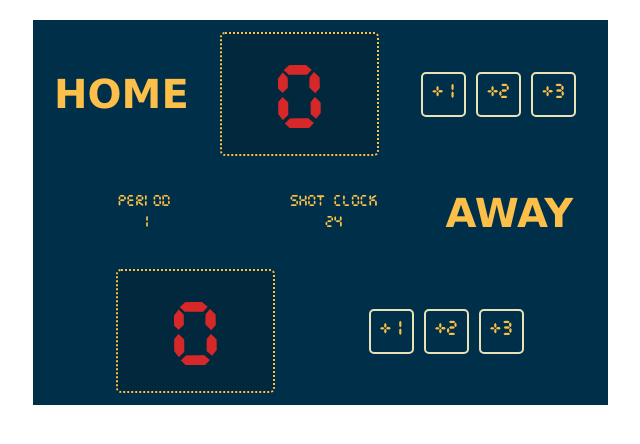
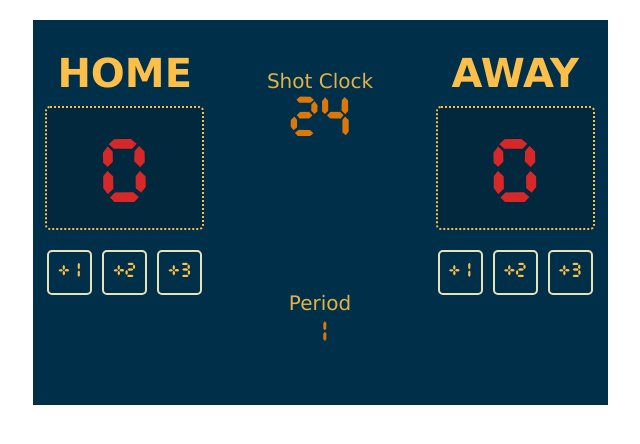
Before and after one commit to sergcbravo/Scrimba-Frontend-Projects, a website built with Vite: page bball_scoreboard-scrimba-project/index.html in a window 1280 px wide. Shown: the whole page, without its empty margins (320-960 px from the left). Built offline with nearby package versions, Linux system fonts and the light colour scheme.

Commit message:
fixed the design formatting, edited the div structure to add shot clock and period divs

```diff
--- a/bball_scoreboard-scrimba-project/index.css
+++ b/bball_scoreboard-scrimba-project/index.css
@@ -17,6 +17,17 @@ body {
     height: 385px;
     margin: 20px auto;
     background-color: #003049;
+}
+
+#home-side-container, #away-side-container {
+    display: flex;
+    flex-direction: column;
+    align-items: center;
+    justify-content: center;
+    width: 155px;
+    height: fit-content;
+    margin-bottom: 70px;
+
 }
 
 h3 {
@@ -55,25 +66,73 @@ h3 {
     padding-top: 20px;
 }
 
-#period-text,
-#shot-clock {
-    font-family: 'Cursed Timer ULil';
+#center-container {
+    position: relative;
     display: flex;
     flex-direction: column;
-    width: 155px; /* Adjusted width */
-    height: 65px;
-    font-size: 14px; /* Adjusted font size */
-    color: #fcbf49;
-    margin: 10px 0;
+    justify-content: space-between;
+    align-items: center;
+    margin: 0;
+    padding: 0;
+    height: 385px;
+}
+
+#shot-clock-container {
+    position: static;
+    display: flex;
+    flex-direction: column;
     justify-content: center;
     align-items: center;
-    text-align: center;
+    opacity: 0.9;
+    margin: 50px;
 }
 
-#period-number,
+#period-container {
+    position: static;
+    width: 85px;
+    height: 85px;
+    margin: 40px;
+    display: flex;
+    flex-direction: column;
+    justify-content: center;
+    align-items: center;
+    opacity: 0.9;
+}
+
+#period-number {
+    font-family: 'Cursed Timer ULiL';
+    display: flex;
+    flex-direction: column;
+    text-align: center;
+    display: flex;
+    flex-direction: column;
+    justify-content: center;
+    align-items: center;
+    margin: 5px;
+    font-size: 25px;
+    color: #f77f00;
+}
+
+#shot-clock, #period-text {
+    font-family: Verdana, Geneva, Tahoma, sans-serif;
+    text-align: center;
+    display: flex;
+    flex-direction: column;
+    justify-content: center;
+    align-items: center;
+    margin: 0;
+    font-size: 20px;
+    color: #fcbf49;
+}
+
 #shot-clock-number {
+    display: flex;
+    flex-direction: column;
+    justify-content: center;
+    align-items: center;
     margin: 0;
-    padding-top: 5px;
+    font-size: 50px;
+    color: #f77f00;
 }
 
 .add-points-btns {
--- a/bball_scoreboard-scrimba-project/index.html
+++ b/bball_scoreboard-scrimba-project/index.html
@@ -5,6 +5,7 @@
   </head>
   <body>
     <div class="container">
+      <div id="home-side-container">
       <h3>HOME</h3>
       <div class="score-home">
         <div id="home-points-text">0</div>
@@ -19,13 +20,19 @@
         <button onclick="add3Points()">
           <div id="btns-text">+3</div>
         </button>
+        </div>
       </div>
-      <div id="period-text">Period
+      <div id="center-container">
+      <div id="shot-clock-container">
+      <div id="shot-clock">Shot Clock</div>
+        <div id="shot-clock-number">24</div>
+      </div>
+      <div id="period-container">
+      <div id="period-text">Period</div>
         <div id="period-number">1</div>
       </div>
-      <div id="shot-clock">Shot Clock
-        <div id="shot-clock-number">24</div>
-      </div>
+    </div>
+      <div id="away-side-container">
       <h3>AWAY</h3>
       <div class="score-away">
         <div id="away-points-text">0</div>
@@ -41,6 +48,7 @@
           <div id="btns-text">+3</div>
         </button>
       </div>
+      </div>
     </div>
     <script src="index.js"></script>
   </body>
```
